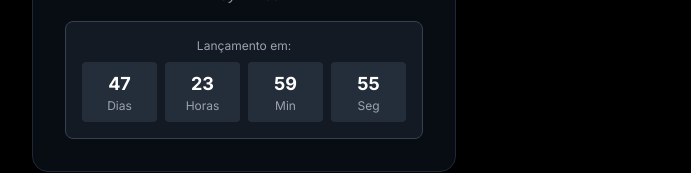
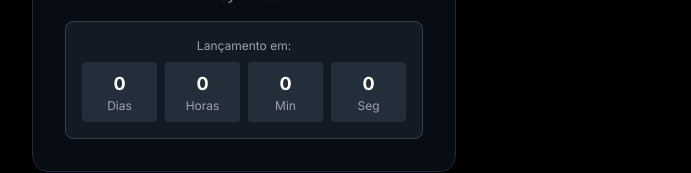
Before and after one commit to correiafm91/gustavocorreiaw, a React (Vite) app: page / in a window 1280 px wide. Shown: the part 1815-1988 px from the top of the page, without its empty margins (160-851 px from the left). Built offline with nearby package versions, Linux system fonts and the light colour scheme.

Commit message:
Fix: Update countdown on load
Ensure the countdown timer updates correctly when the page loads or reloads, setting the initial time to 6 days.

```diff
--- a/src/components/BookCard.tsx
+++ b/src/components/BookCard.tsx
@@ -13,15 +13,15 @@ interface BookCardProps {
 
 const BookCard = ({ book }: BookCardProps) => {
   const [timeLeft, setTimeLeft] = useState({
-    days: 48,
+    days: 0,
     hours: 0,
     minutes: 0,
     seconds: 0
   });
 
   useEffect(() => {
-    const targetDate = new Date();
-    targetDate.setDate(targetDate.getDate() + 48);
+    // Data fixa de lançamento: 14 de janeiro de 2025 às 00:00
+    const targetDate = new Date('2025-01-14T00:00:00');
 
     const timer = setInterval(() => {
       const now = new Date().getTime();
```
